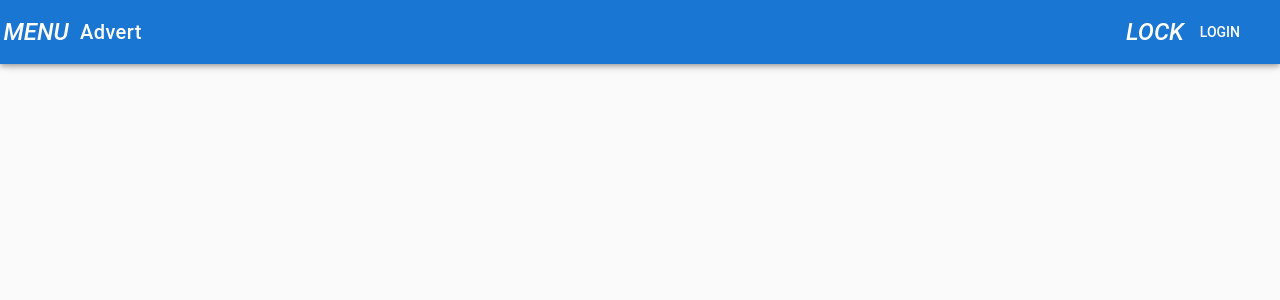
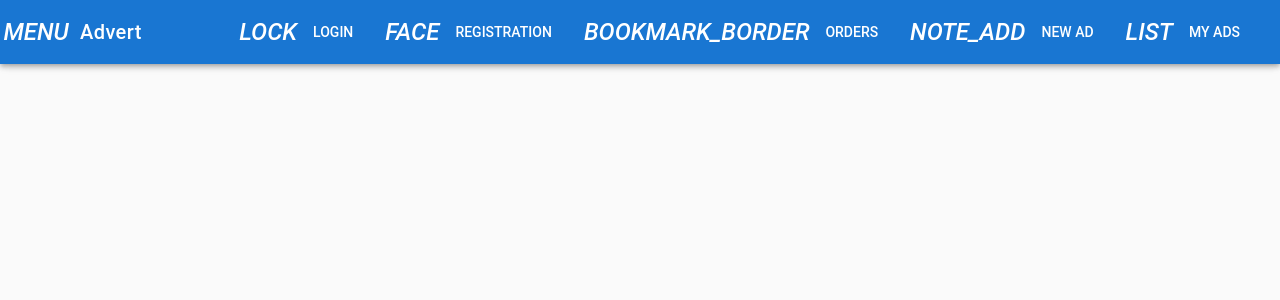
Before and after one commit to Greifrut/advert_vue, a Vue app in the folder advert-vue/: page / in a window 1280 px wide. Shown: the top 300 px of the page. Built offline with nearby package versions, Linux system fonts and the light colour scheme; the HTML template or start-up script is replaced by a standard one.

Commit message:
new links

```diff
--- a/advert-vue/src/App.vue
+++ b/advert-vue/src/App.vue
@@ -45,11 +45,11 @@
       return {
         drawer: false,
         links: [
-          {
-            title: 'Login',
-            icon: 'lock',
-            url: '/login'
-          }
+          {title: 'Login', icon: 'lock', url: '/login'},
+          {title: 'Registration', icon: 'face', url: '/registration'},
+          {title: 'Orders', icon: 'bookmark_border', url: '/orders'},
+          {title: 'New ad', icon: 'note_add', url: '/new'},
+          {title: 'My ads', icon: 'list', url: '/list'}
         ]
       }
     }
```
